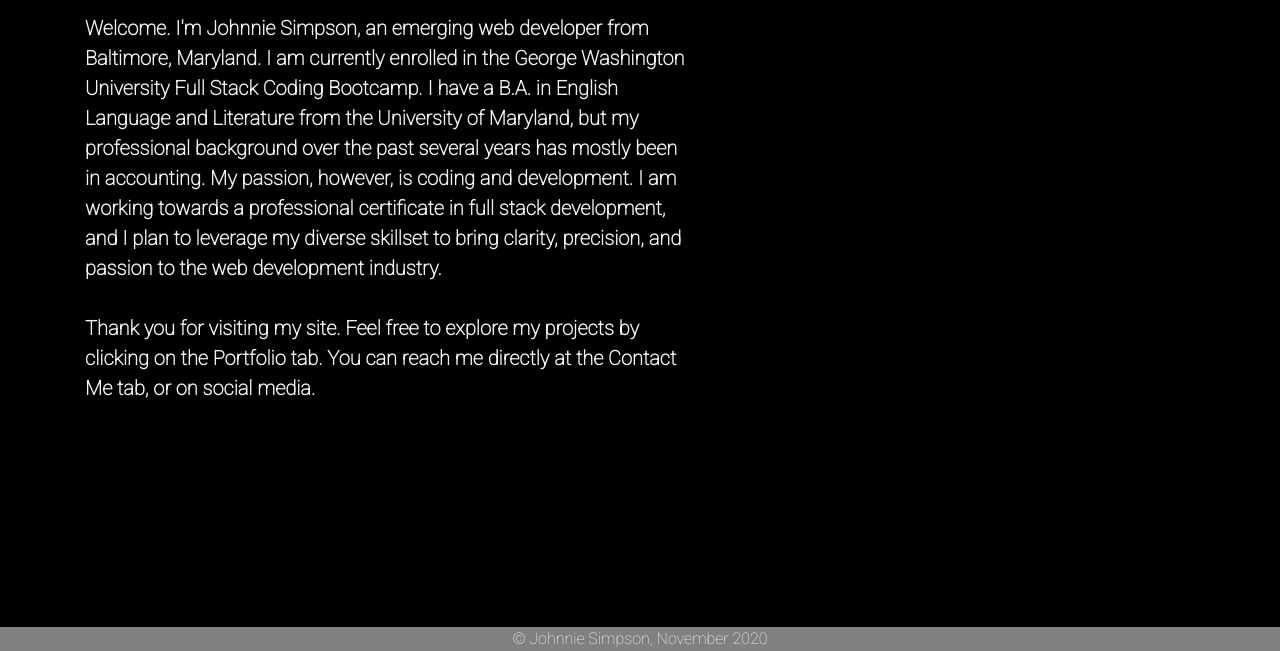
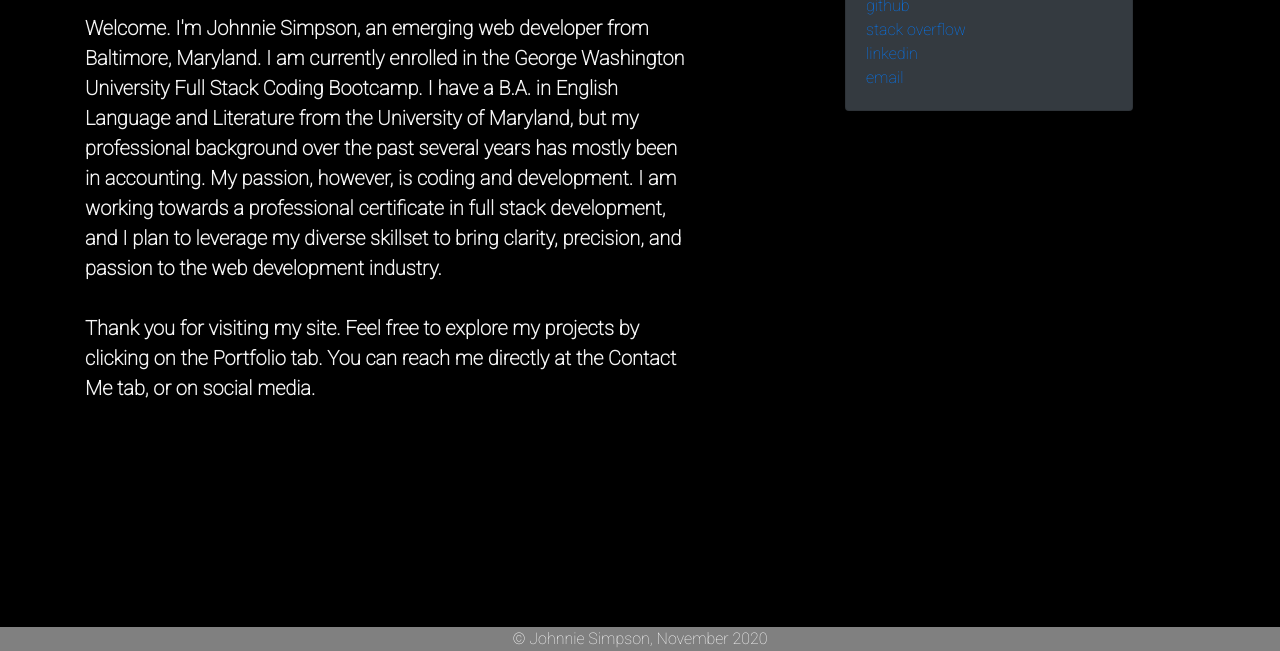
Before and after one commit to balokdecoy/Portfolio-Responsive, a plain HTML site: page index.html in a window 1280 px wide. Shown: the part 149-800 px from the top of the page. Drawn offline with nearby package versions, Linux system fonts and the light colour scheme.

Commit message:
Added social media card with links.

```diff
--- a/index.html
+++ b/index.html
@@ -36,10 +36,10 @@
 
         <div class="container">
             <div class="row">
-                <div class="col-md-10">
+                <div class="col-md-8">
                     <h1 style="padding-top: 30px;">hello, world.</h1>
                     <div class="row">
-                        <div class="col-md-8">
+                        <div class="col-md-10">
                             <p id="myBio">
                                 Welcome. I'm Johnnie Simpson, an emerging web developer from
                                 Baltimore, Maryland. I am currently enrolled in the George Washington University
@@ -56,9 +56,27 @@
                                 social media.
                             </p>
                         </div>
+
                     </div>
                 </div>
-
+                <div class="col-md-4" style="padding-top: 30px">
+                    <div class="card text-white bg-dark mb-3" style="max-width: 18rem;">
+                        <div class="card-body">
+                        <h5 class="card-title">social media</h5>
+                        <p class="card-text">
+                            <a href="https://github.com/balokdecoy" target="_blank" alt="github">github</a>
+                            <br>
+                            <a href="https://stackoverflow.com/users/14189451/balokdecoy" target="_blank"
+                            alt="stackoverflow">stack overflow</a>
+                            <br>
+                            <a href="https://www.linkedin.com/in/johnnie-simpson-jr-46629586/" target="_blank"
+                            alt="linkedin">linkedin</a>
+                            <br>
+                            <a href="mailto:johnniesimpson88@gmail.com" target="_blank" alt="email">email</a>
+                        </p>
+                        </div>
+                    </div>
+                </div>
             <div>
 
         </div>
```
